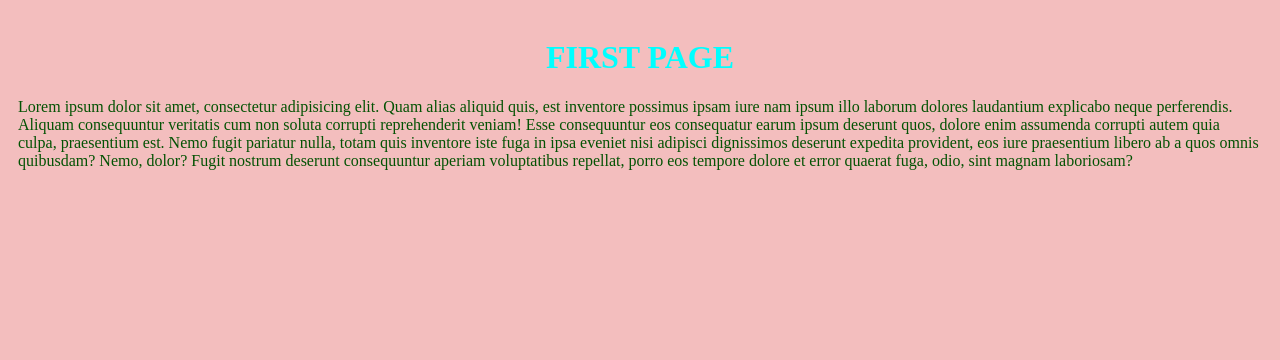
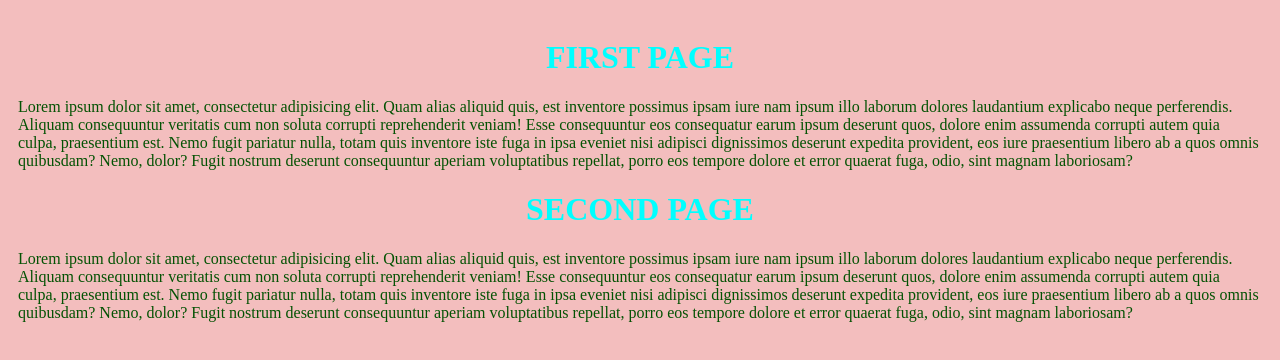
Before and after one commit to rupam121/demo.website, a plain HTML site: page index.html in a window 1280 px wide. Drawn offline with Linux system fonts and the light colour scheme.

Commit message:
Change in index file

```diff
--- a/index.html
+++ b/index.html
@@ -21,5 +21,19 @@
       repellat, porro eos tempore dolore et error quaerat fuga, odio, sint
       magnam laboriosam?
     </p>
+    <h1>SECOND PAGE</h1>
+    <p>
+      Lorem ipsum dolor sit amet, consectetur adipisicing elit. Quam alias
+      aliquid quis, est inventore possimus ipsam iure nam ipsum illo laborum
+      dolores laudantium explicabo neque perferendis. Aliquam consequuntur
+      veritatis cum non soluta corrupti reprehenderit veniam! Esse consequuntur
+      eos consequatur earum ipsum deserunt quos, dolore enim assumenda corrupti
+      autem quia culpa, praesentium est. Nemo fugit pariatur nulla, totam quis
+      inventore iste fuga in ipsa eveniet nisi adipisci dignissimos deserunt
+      expedita provident, eos iure praesentium libero ab a quos omnis quibusdam?
+      Nemo, dolor? Fugit nostrum deserunt consequuntur aperiam voluptatibus
+      repellat, porro eos tempore dolore et error quaerat fuga, odio, sint
+      magnam laboriosam?
+    </p>
   </body>
 </html>
```
